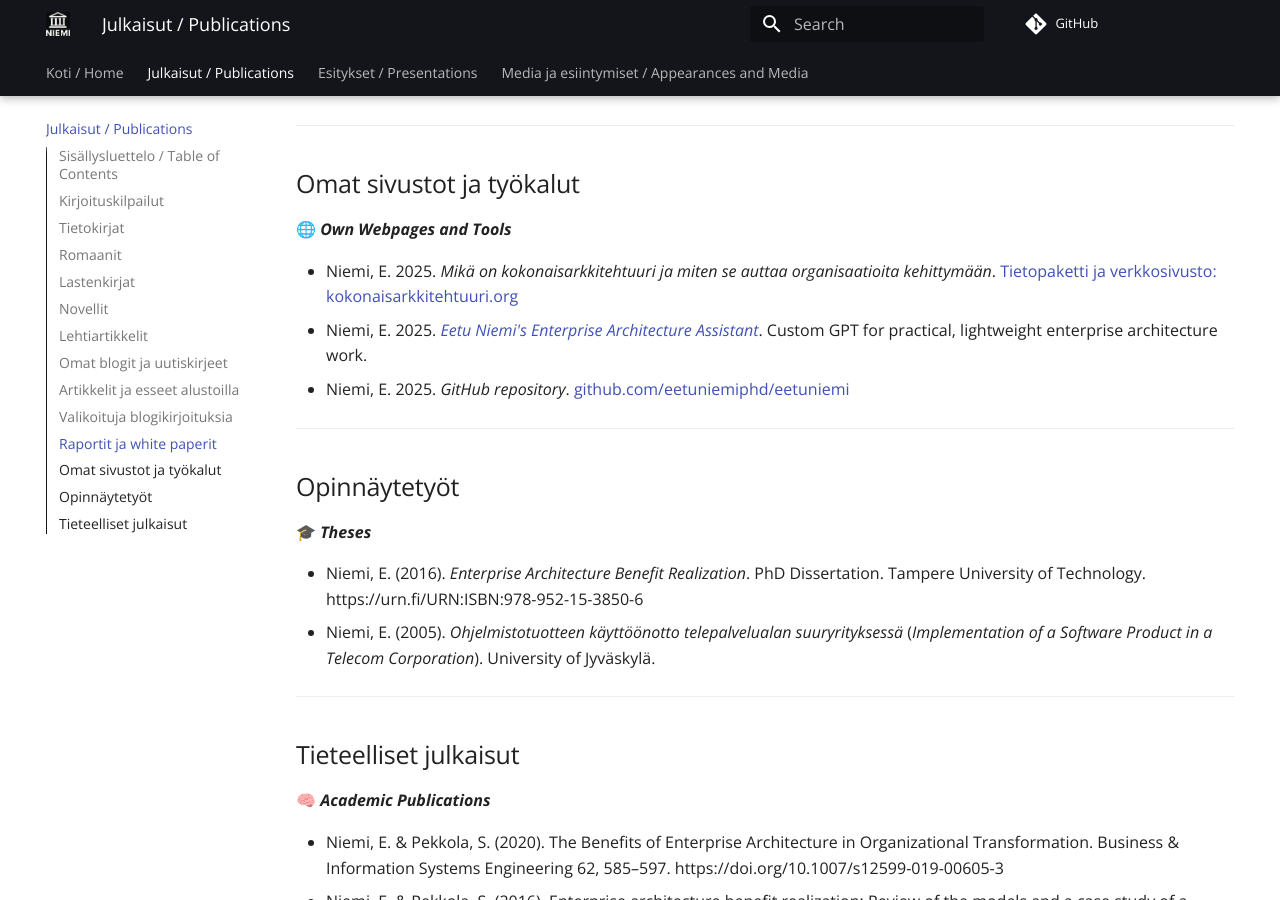
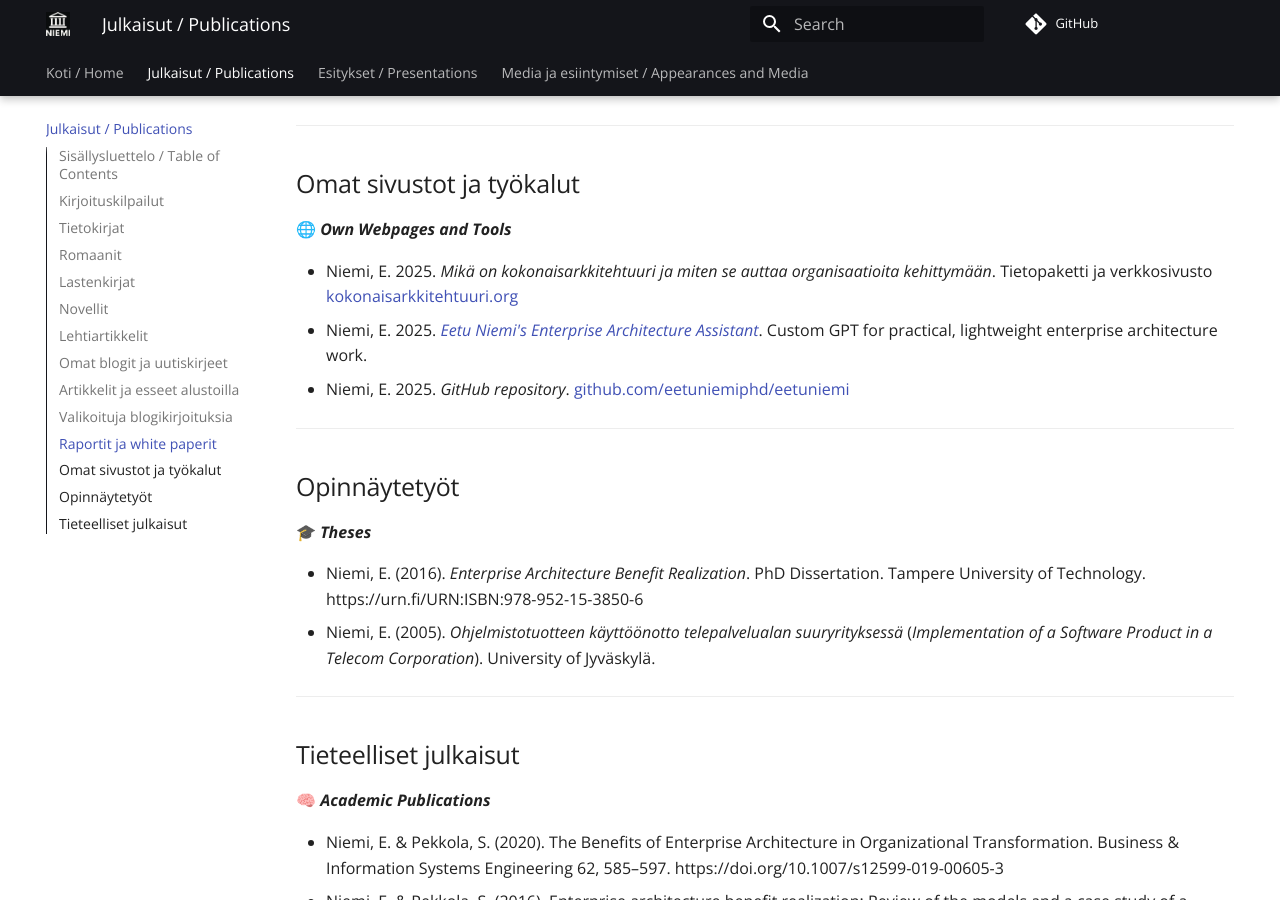
Before and after one commit to eetuniemiphd/eetuniemi, an MkDocs documentation site: the page built from docs/publications.md, in a window 1280 px wide and 900 px high, scrolled down 5577 px. Built offline with MkDocs 1.6.1 and Material for MkDocs 9.7.7, drawn with Linux system fonts in a browser that asks for light colours; comment, search, counter and statistics services are not loaded.

```diff
--- a/docs/publications.md
+++ b/docs/publications.md
@@ -157,7 +157,7 @@ https://www.elavaatyoelamaa.fi/kirjaesittely/kokonaisarkkitehtuuri-oppaasi-organ
 ## Omat sivustot ja työkalut
 🌐 ***Own Webpages and Tools***
 
-- Niemi, E. 2025. *Mikä on kokonaisarkkitehtuuri ja miten se auttaa organisaatioita kehittymään*. [Tietopaketti ja verkkosivusto: kokonaisarkkitehtuuri.org](https://kokonaisarkkitehtuuri.org)
+- Niemi, E. 2025. *Mikä on kokonaisarkkitehtuuri ja miten se auttaa organisaatioita kehittymään*. Tietopaketti ja verkkosivusto [kokonaisarkkitehtuuri.org](https://kokonaisarkkitehtuuri.org)
 - Niemi, E. 2025. [*Eetu Niemi's Enterprise Architecture Assistant*](https://chatgpt.com/g/g-69284a2eedf8819199371368afbb866b-eetu-niemi-s-enterprise-architecture-assistant). Custom GPT for practical, lightweight enterprise architecture work.
 - Niemi, E. 2025. *GitHub repository*. [github.com/eetuniemiphd/eetuniemi](https://github.com/eetuniemiphd/eetuniemi)
 
```
